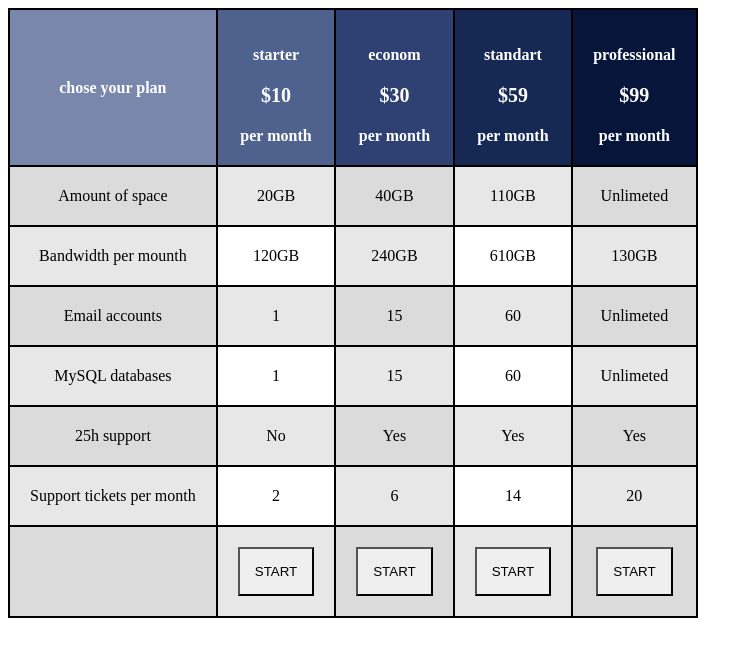
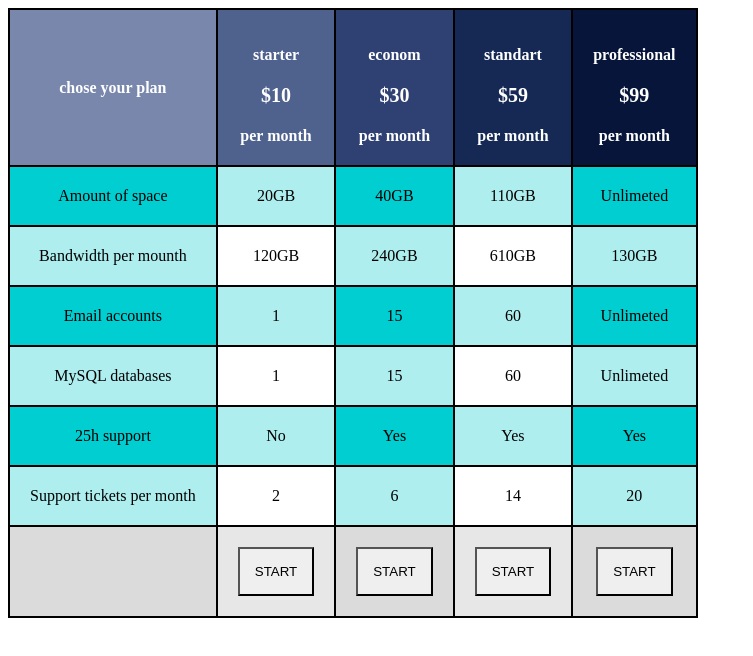
Before and after one commit to SineykoMikhail/new-tabl, a plain HTML site: page index.html in a window 1280 px wide. Shown: the whole page, without its empty margins (0-753 px from the left). Drawn offline with Linux system fonts and the light colour scheme.

Commit message:
Add new style

```diff
--- a/style.css
+++ b/style.css
@@ -38,14 +38,14 @@ p+p {font-family: arabic;
 font-size: 20px;}
 
 tbody > tr:nth-child(odd) > td:nth-child(odd) {
-  background-color: rgb(219, 219, 219);
+  background-color: darkturquoise;
 }
 
 tbody > tr:nth-child(even) > td:nth-child(odd) {
-  background-color: rgb(231, 231, 231);
+  background-color: paleturquoise;
 }
 tbody > tr:nth-child(odd) > td:nth-child(even) {
-  background-color: rgb(231, 231, 231);
+  background-color: paleturquoise;
 }
 tfoot td:nth-child(odd) {
   background-color: rgb(219, 219, 219);
```
